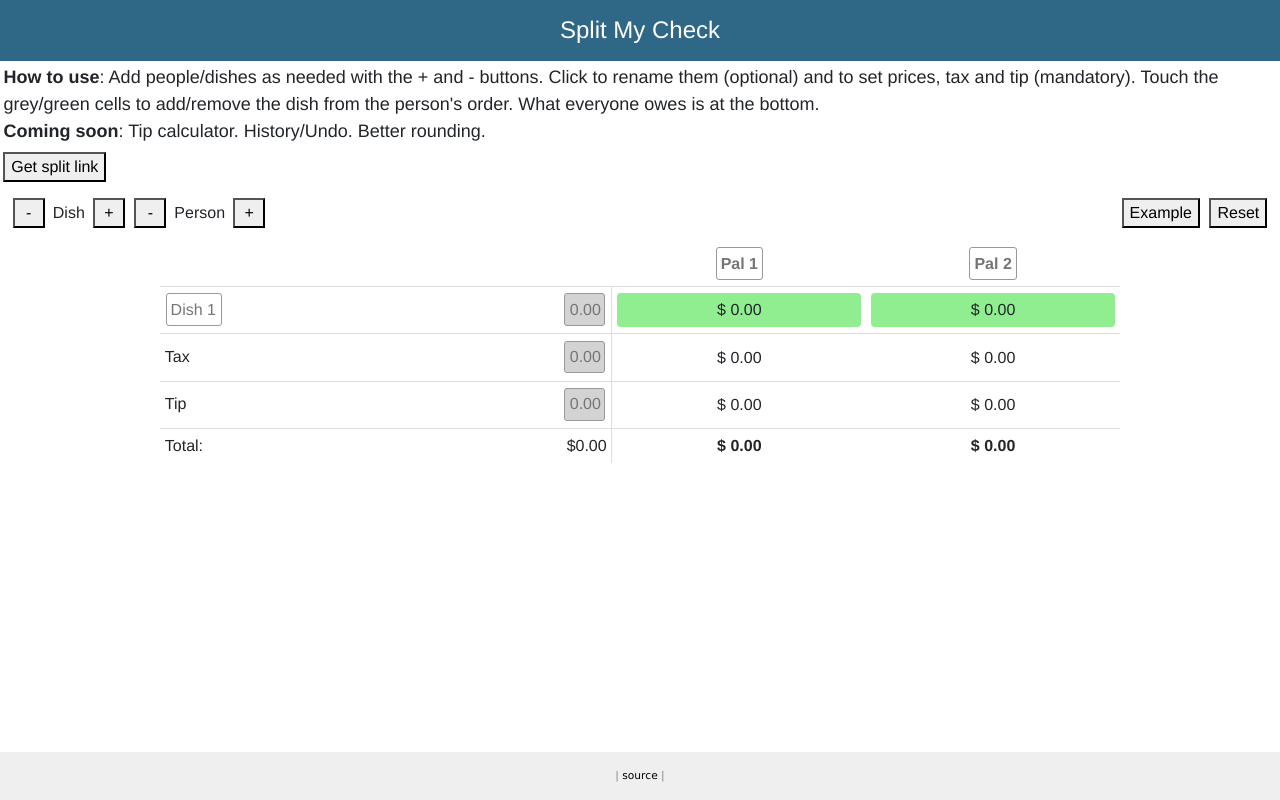
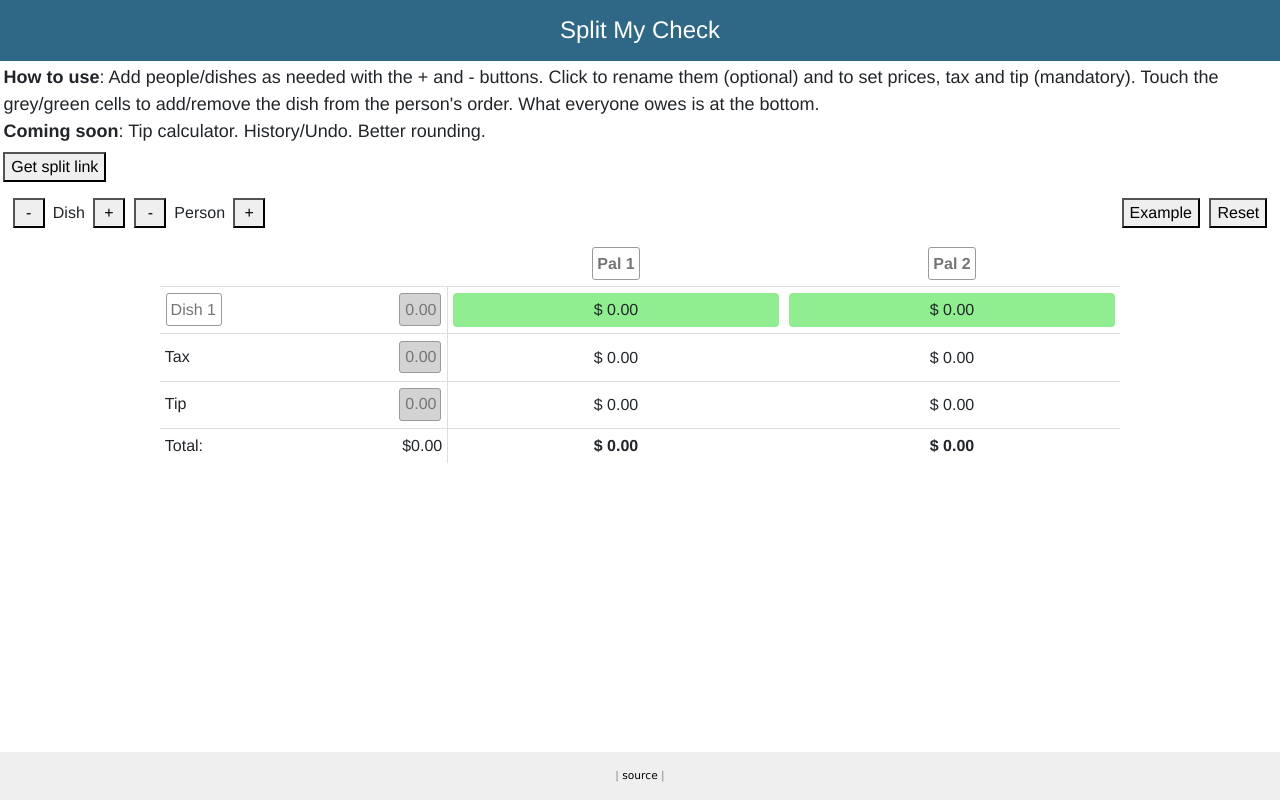
Before and after one commit to mritterhoff/splitmycheck, a React (Create React App) app in the folder client/: page / in a window 1280 px wide. Built offline with nearby package versions, Linux system fonts and the light colour scheme.

Commit message:
made some more classes in TableDivs and enabled styles for them, got tax/tip splitting to be accurate, and set column header widths!

```diff
--- a/client/src/components/Splitter.js
+++ b/client/src/components/Splitter.js
@@ -5,7 +5,7 @@ import { StringInput, PriceInput } from './Inputs'
 import { ButtonBar } from './ButtonBar'
 import { Linker } from './Linker'
 import { RowHeader } from './RowHeader'
-import { TH, TD, TR } from './TableDivs'
+import { TH, TD, TR, THEAD, TBODY, TABLE } from './TableDivs'
 
 import { Dish } from '../Dish'
 import { StateLoader } from '../StateLoader'
@@ -67,7 +67,7 @@ class Splitter extends React.Component {
     args = args.slice(1);
     let key = this.getKey(args);
     this._cache[key] = value;
-    console.log('put', key, value);
+    // console.log('put', key, value);
   }
 
   personCostForDish(pInd, dInd) {
@@ -216,15 +216,15 @@ class Splitter extends React.Component {
           showExampleFunc={() => {this.setState((prevState) => StateLoader.getExample())}}
           resetFunc={() => {this.setState((prevState) => StateLoader.getDefault())}}
         />
-        <div className="table">
+        <TABLE>
           {this.getNamesHeader()}
-          <div className="tbody">
+          <TBODY>
             {this.getOrderRows()}
             {this.getTaxRow()}
             {this.getTipRow()}
             {this.getTotalRow()}
-          </div>
-        </div>
+          </TBODY>
+        </TABLE>
       </div>
     );
   }
@@ -252,10 +252,14 @@ class Splitter extends React.Component {
         />
       )));
 
+
+    let widths = getHeaderWidths(30, this.state.people.length);
     return (
-      <div className="thead">
-        {rowEls.map((el, i) => <TH key={i}>{el}</TH>)}
-      </div>
+      <THEAD>
+        {rowEls.map((el, i) => {
+          return <TH key={i} style={{width: widths[i] + '%'}}>{el}</TH>;
+        })}
+      </THEAD>
     );
   }
 
@@ -324,9 +328,18 @@ class Splitter extends React.Component {
       Utils.roundToCent(this.personOrderProportion(pInd) * getterFunc().num)
     ));
 
-    let attemptSum = priceArray.reduce(Utils.sumFunc, 0);
+    let attemptSum = priceArray.reduce(Utils.sumFunc);
     let diff = Utils.roundToCent(getterFunc().num - attemptSum);
-    console.log(`${displayName} off by ${diff}`);
+
+    // if we have to fix the tax or tip up, just add/subtract from
+    // to/from the smallest/largest. it's only ever 1cent it seems...
+    if (diff !== 0) {
+      let max = diff < 0
+        ? Math.max(...priceArray)
+        : Math.min(...priceArray);
+      let index = priceArray.indexOf(max);
+      priceArray[index] += diff;
+    }
 
     rowEls = rowEls.concat(priceArray.map(price => (
       <span>
@@ -443,5 +456,9 @@ class Splitter extends React.Component {
   }
 }  // end of Splitter class
 
+function getHeaderWidths(firstWidth, numPeople) {
+  return [firstWidth].concat(Array(numPeople).fill((100-firstWidth)/numPeople));
+}
+
 
 export default Splitter;
--- a/client/src/components/TableDivs.js
+++ b/client/src/components/TableDivs.js
@@ -1,9 +1,16 @@
 import React from 'react';
 
 function DivTableElement(classType, props) {
-  return <div className={classType}>{props.children}</div>;
+  return (
+    <div className={classType} style={props.style}>
+      {props.children}
+    </div>
+  );
 }
 
 export const TH = (props) => DivTableElement('th', props);
 export const TD = (props) => DivTableElement('td', props);
 export const TR = (props) => DivTableElement('tr', props);
+export const THEAD = (props) => DivTableElement('thead', props);
+export const TBODY = (props) => DivTableElement('tbody', props);
+export const TABLE = (props) => DivTableElement('table', props);
```
